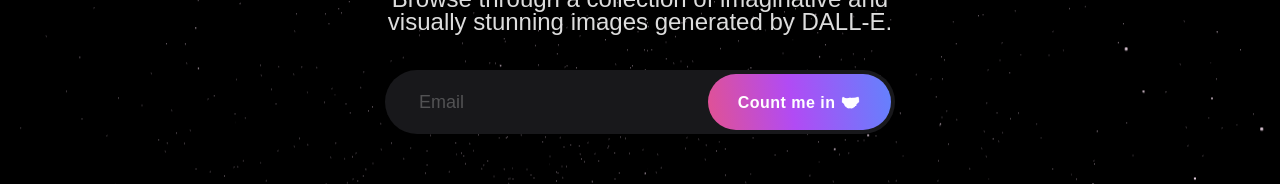
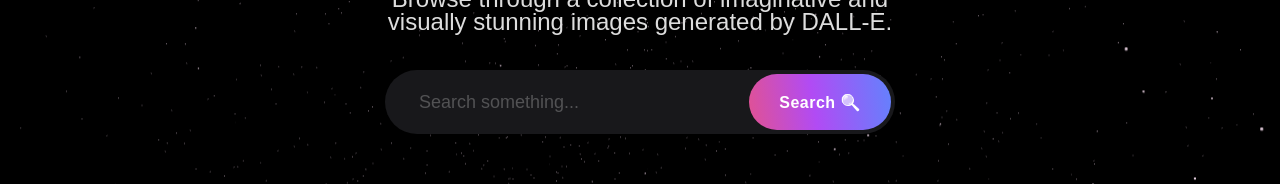
Before and after one commit to pronoia9/dall-elyse, a React (Vite) app in the folder client/: page / in a window 1280 px wide. Shown: the part 359-543 px from the top of the page. Built offline with nearby package versions, Linux system fonts and the light colour scheme; no server answers; a web font is replaced by a local one.

Commit message:
add functionality to search bar

```diff
--- a/client/src/components/Hero.jsx
+++ b/client/src/components/Hero.jsx
@@ -1,7 +1,6 @@
 import HeroCanvas from './HeroCanvas';
 
-const Hero = ({ searchText, setSearchText }) => {
-  return (
+const Hero = ({ searchText, setSearchText }) => (
   <section id='brxe-dayjhu' className='brxe-section'>
     <div id='brxe-czscpp' className='brxe-container'>
       <div id='brxe-vnvqxd' data-script-id='vnvqxd' className='brxe-code'>
@@ -14,22 +13,23 @@ const Hero = ({ searchText, setSearchText }) => {
         Browse through a collection of imaginative and visually stunning images generated by DALL-E.
       </div>
       <div id='brxe-marcyv' className='brxe-block grid'>
-          <form id='brxe-nkbnhw' className='brxe-form news-field news-field-main'>
+        <div id='brxe-nkbnhw' className='brxe-form news-field news-field-main'>
           <div className='form-group'>
             <input
               id='form-field-e7474a'
               name='form-field-kmhhru'
               type='text'
-                value=''
-                placeholder='Email'
+              value={searchText}
+              onChange={(e) => setSearchText(e.target.value)}
+              placeholder='Search something...'
             />
           </div>
           <div className='form-group submit-button-wrapper'>
-              <button type='submit' className='bricks-button bricks-background-primary'>
-                <span className='text'>Count me in 🤝</span>
+            <button className='bricks-button bricks-background-primary'>
+              <span className='text'>Search 🔍</span>
             </button>
           </div>
-          </form>
+        </div>
       </div>
     </div>
 
@@ -39,5 +39,5 @@ const Hero = ({ searchText, setSearchText }) => {
     </div>
   </section>
 );
-};
+
 export default Hero;
```
Lines whose indentation alone changed are shown as unchanged.
